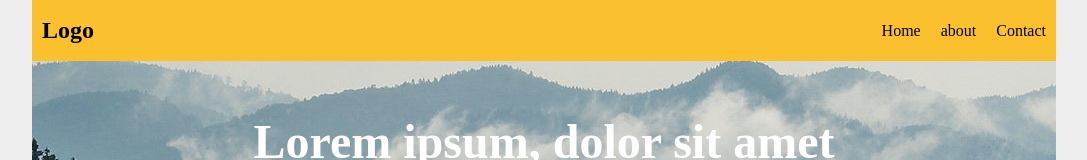
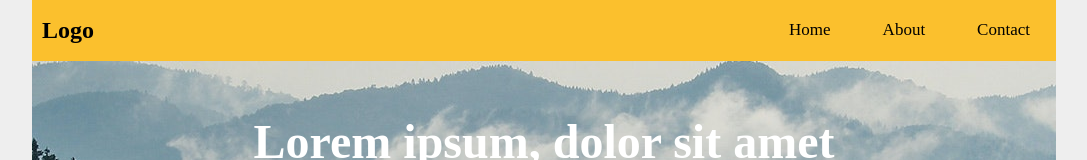
Before and after one commit to Abdirahem/html-css_project, a plain HTML site: page index.html in a window 1280 px wide. Shown: the top 160 px of the page, without its empty margins (96-1183 px from the left). Drawn offline with Linux system fonts and the light colour scheme.

Commit message:
adding navitions links and hover navitions

```diff
--- a/index.html
+++ b/index.html
@@ -14,9 +14,9 @@
     <nav class="navbar">
         <div class="brand"><h1>Logo</h1></div>
         <ul class="navigations">
-            <li class="navItems">Home</li>
-            <li class="navItems">about</li>
-            <li class="navItems">Contact</li>
+            <li class="navItems"><a href="#news">Home</a></li>
+            <li class="navItems"><a href="#contact">About</a></li>
+            <li class="navItems"><a href="#about">Contact</a></li>
         </ul>
     </nav>
     <!-- ------------------------------------ -->
--- a/style.css
+++ b/style.css
@@ -30,6 +30,21 @@ body{
     list-style: none;
     display: flex;
     justify-content: flex-end;
+}
+.navigations a {
+  color: black;
+  text-align: center;
+  padding: 14px 16px;
+  text-decoration: none;
+  font-size: 17px;
+}
+
+
+
+/* Change the color of links on hover */
+.navigations a:hover {
+  background-color: #ddd;
+  color: black;
 }
 
 .navItems{
```
Also changed, not shown: 2 other files.
